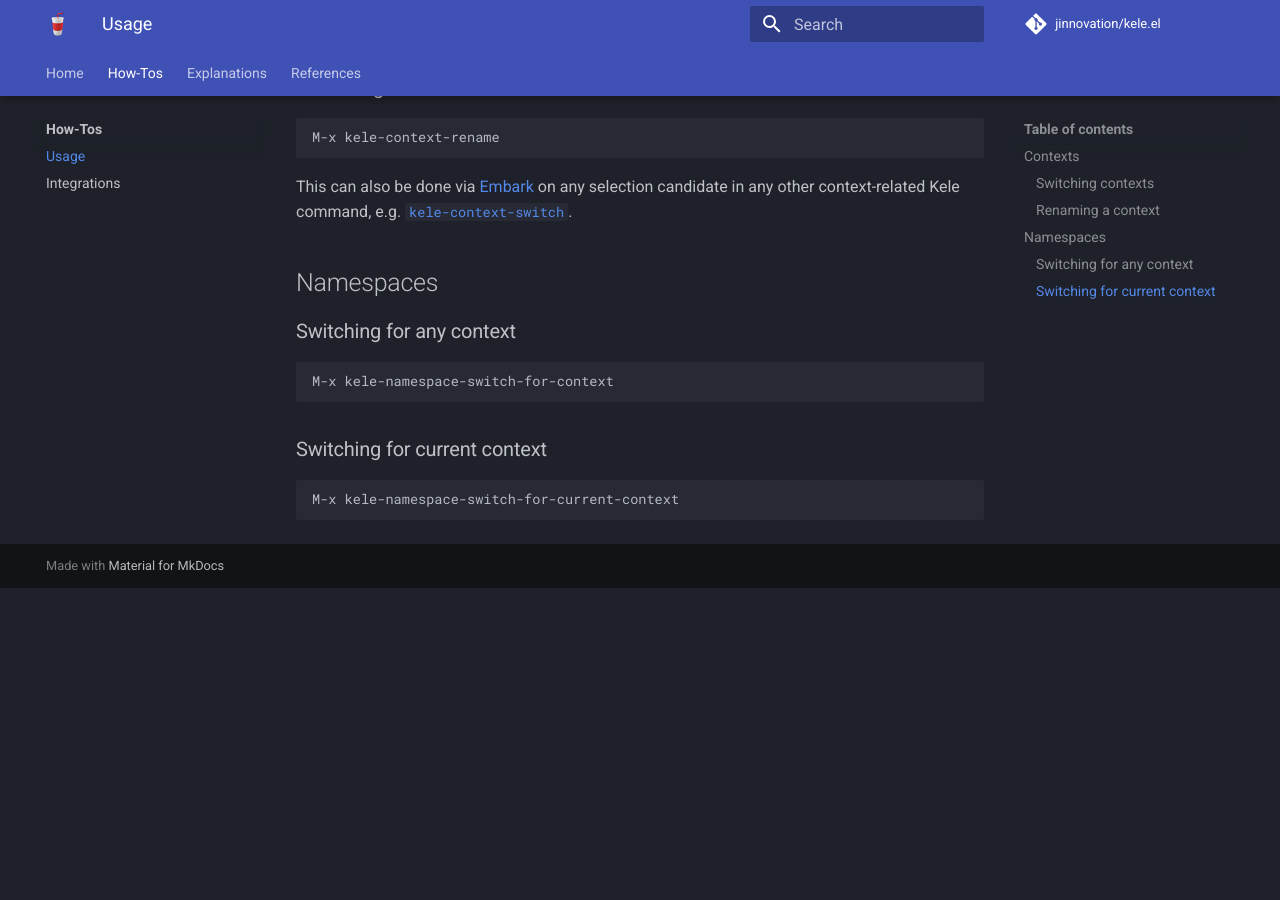
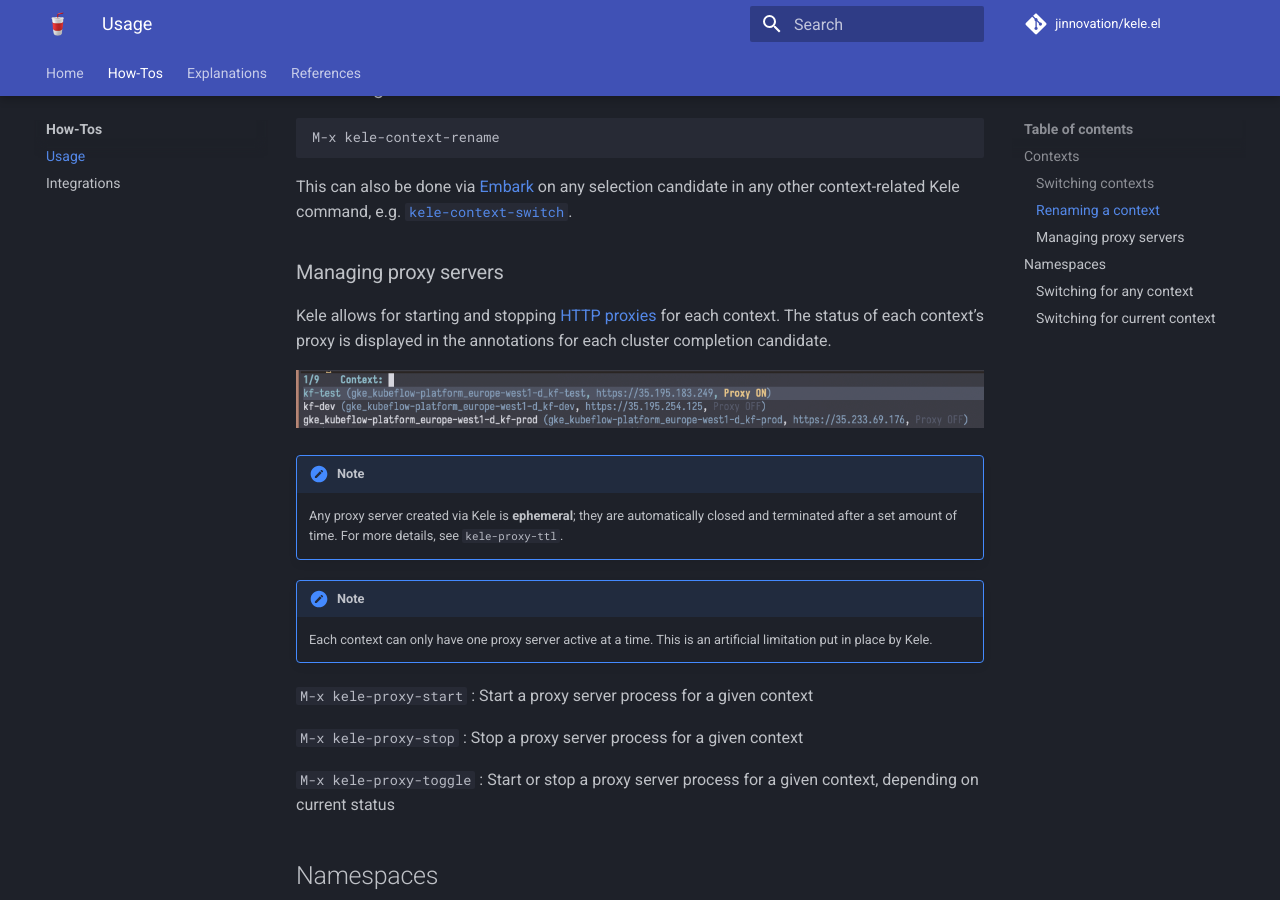
Before and after one commit to jinnovation/kele.el, an MkDocs documentation site: the page built from docs/how-tos/usage.md, in a window 1280 px wide and 900 px high, scrolled down 516 px. Built offline with MkDocs 1.6.1 and Material for MkDocs 9.7.7, drawn with Linux system fonts in a browser that asks for light colours; comment, search, counter and statistics services are not loaded; before the commit the page ends 1104 px from its top, so only the background shows below that.

Commit message:
usage docs

```diff
--- a/docs/how-tos/usage.md
+++ b/docs/how-tos/usage.md
@@ -25,6 +25,35 @@ M-x kele-context-rename
 This can also be done via [Embark] on any selection candidate in any other
 context-related Kele command, e.g. [`kele-context-switch`](#switching-contexts).
 
+### Managing proxy servers
+
+Kele allows for starting and stopping [HTTP
+proxies](https://kubernetes.io/docs/tasks/extend-kubernetes/http-proxy-access-api/)
+for each context. The status of each context's proxy is displayed in the
+annotations for each cluster completion candidate.
+
+![](./img/proxy-status-completion.png)
+
+!!! note
+
+    Any proxy server created via Kele is **ephemeral**; they are automatically
+    closed and terminated after a set amount of time. For more details, see
+    `kele-proxy-ttl`.
+
+!!! note
+
+    Each context can only have one proxy server active at a time. This is an
+    artificial limitation put in place by Kele.
+
+`M-x kele-proxy-start`
+: Start a proxy server process for a given context
+
+`M-x kele-proxy-stop`
+: Stop a proxy server process for a given context
+
+`M-x kele-proxy-toggle`
+: Start or stop a proxy server process for a given context, depending on current status
+
 ## Namespaces
 
 ### Switching for any context
```
Also changed, not shown: docs/how-tos/img/proxy-status-completion.png (added), 1 other file.
